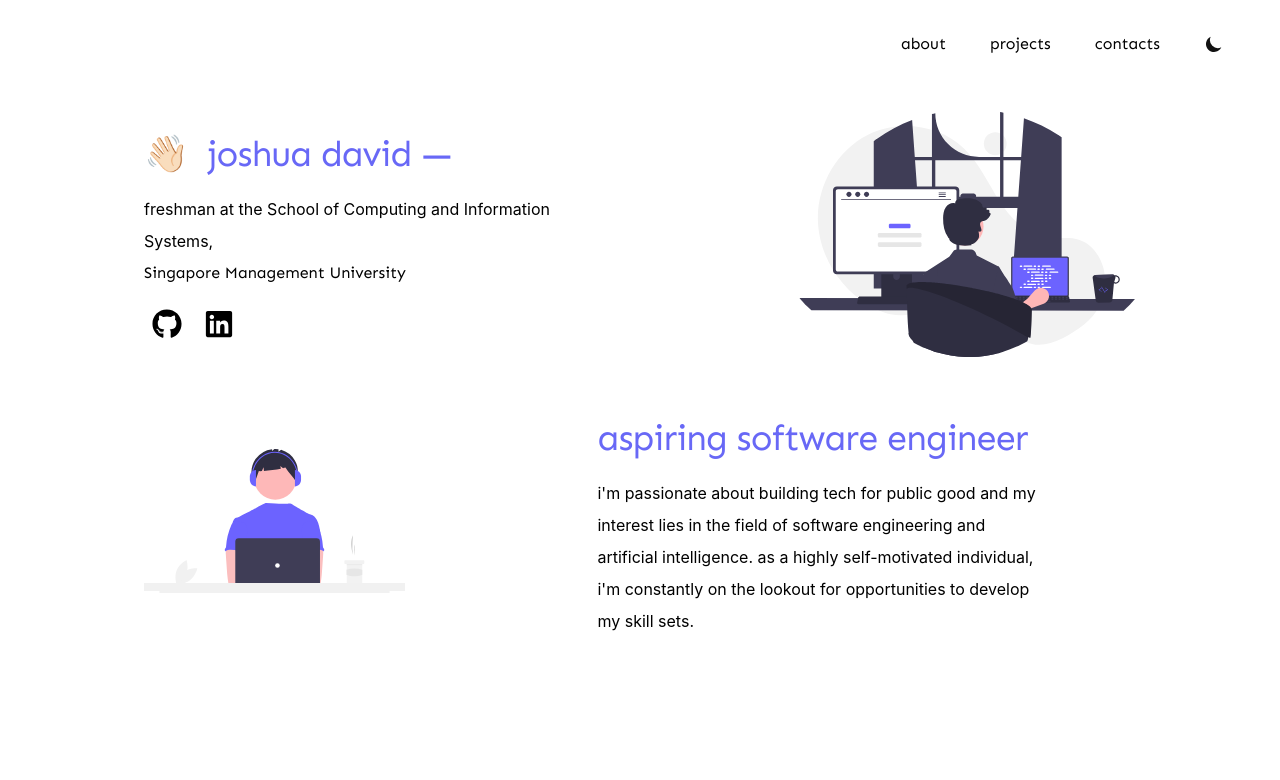
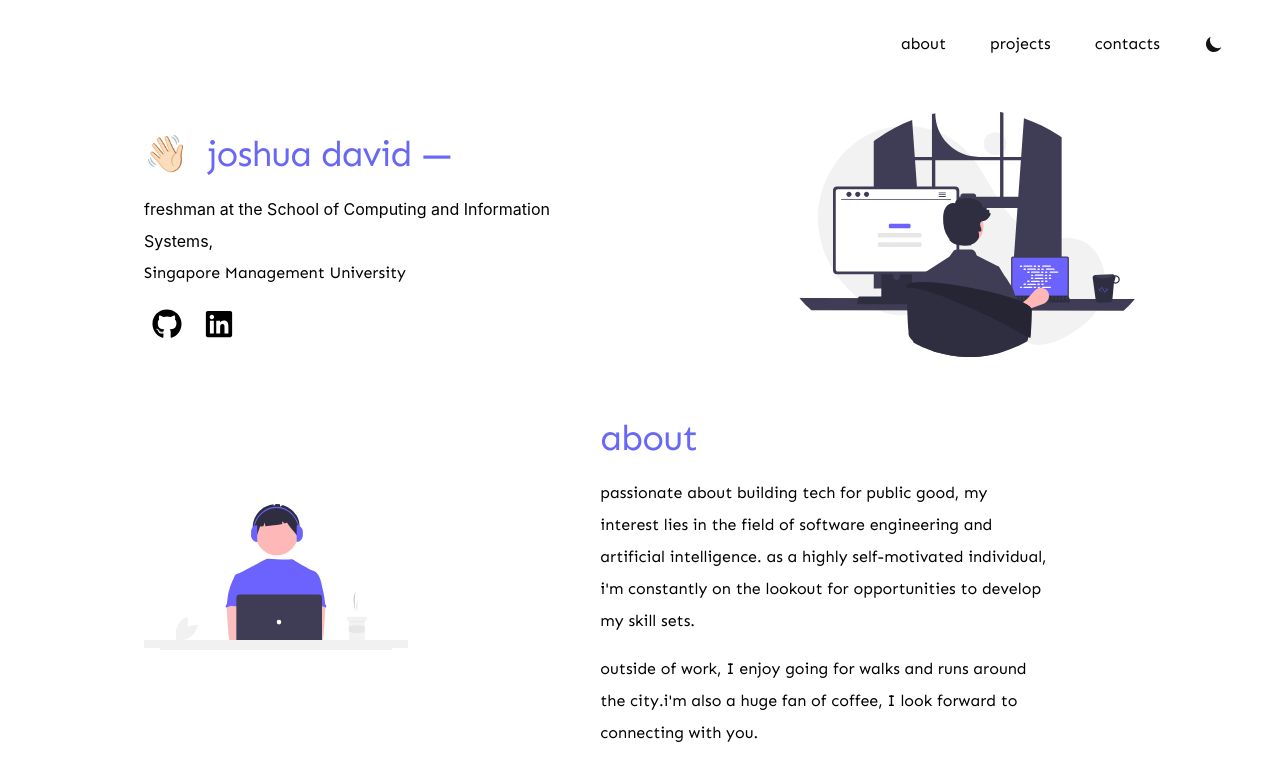
Before and after one commit to joshuadavidang/joshua-david-legacy, a Next.js app: page / in a window 1280 px wide. Shown: the top 780 px of the page. Built offline with nearby package versions, Linux system fonts and the light colour scheme.

Commit message:
content update

```diff
--- a/components/Landing.jsx
+++ b/components/Landing.jsx
@@ -53,15 +53,22 @@ export default function Landing(props) {
 
         <div className="flex flex-col">
           <div className="text-blue1 md:text-4xl font-sen tracking-tight text-2xl">
-            aspiring software engineer
+            about
           </div>
 
-          <div className="pt-3 w-5/6 leading-loose text-md">
-            {"i'm"} passionate about building tech for public good and my
-            interest lies in the field of software engineering and artificial
-            intelligence. as a highly self-motivated individual, {"i'm"}{" "}
-            constantly on the lookout for opportunities to develop my skill
-            sets.
+          <div className="flex flex-col gap-4 pt-3 md:w-5/6 w-full leading-loose text-md">
+            <p>
+              passionate about building tech for public good, my interest lies
+              in the field of software engineering and artificial intelligence.
+              as a highly self-motivated individual, {"i'm"} constantly on the
+              lookout for opportunities to develop my skill sets.
+            </p>
+
+            <p>
+              outside of work, I enjoy going for walks and runs around the city.
+              {"i'm"} also a huge fan of coffee, I look forward to connecting
+              with you.
+            </p>
           </div>
         </div>
       </Post>
```
